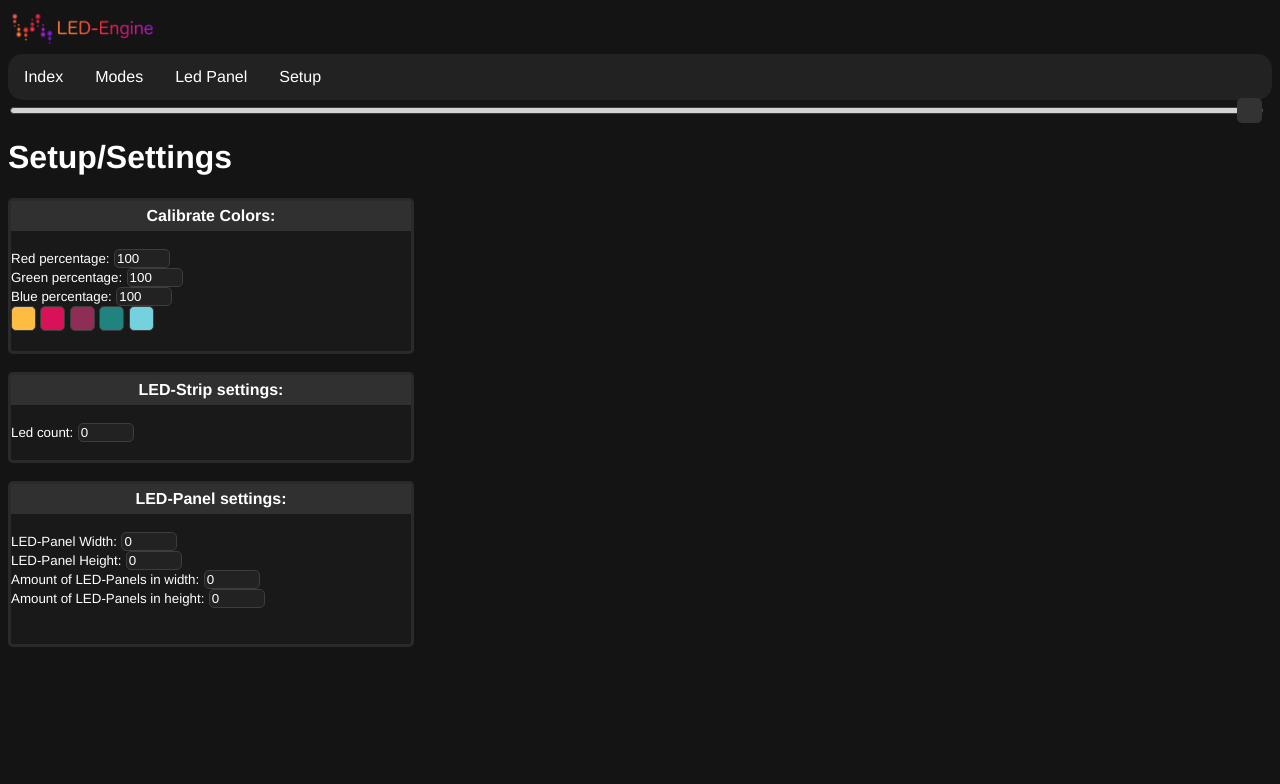
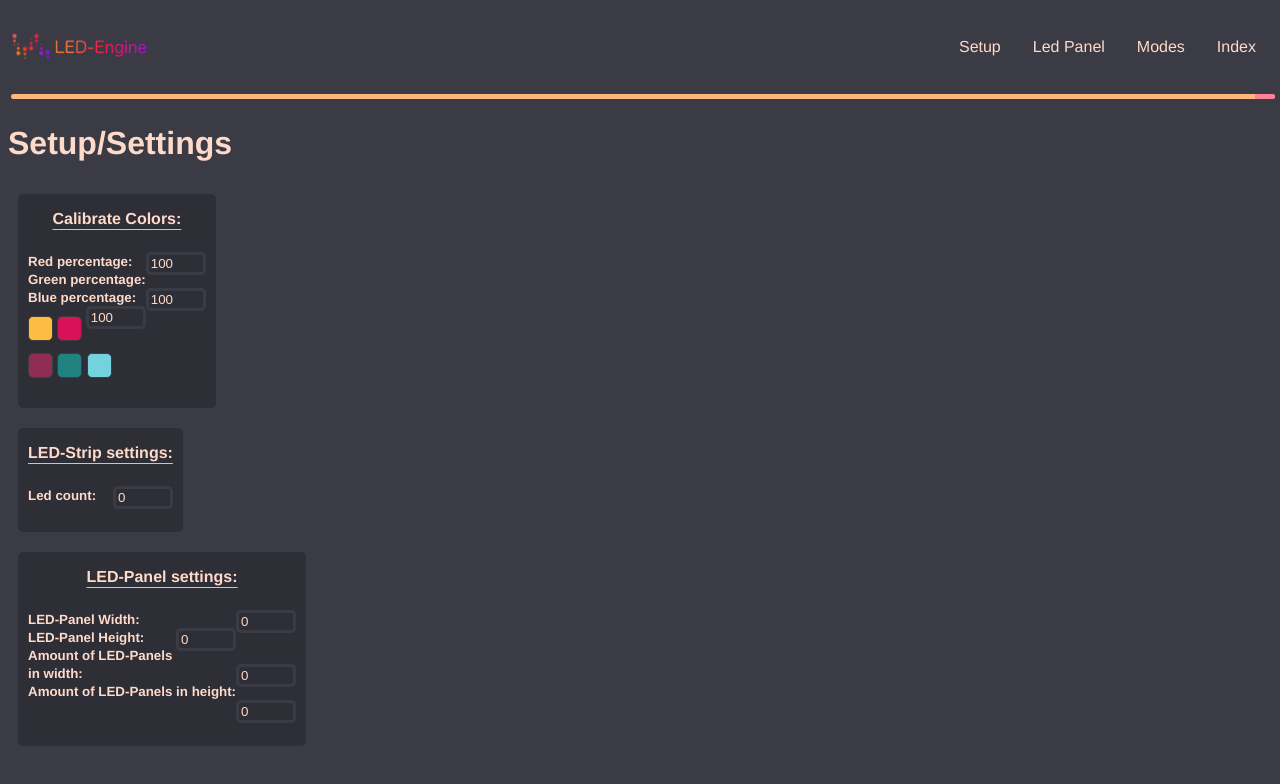
Before and after one commit to merijndewit/Led-Engine, a website: page LedEngine/public/Settings.html in a window 1280 px wide. Drawn offline with nearby package versions, Linux system fonts and the light colour scheme; no server answers.

Commit message:
redesigned the UI with an Led-Engine color pallete

```diff
--- a/LedEngine/public/styles.css
+++ b/LedEngine/public/styles.css
@@ -1,55 +1,73 @@
+:root {
+  --background-color:#3a3b45;
+  --background-color2:#2e2e36;
+  --text-color:#FFDAC9;
+  --shadow-brightness-slider:#FFB87A;
+  --highlight-brightness-slider:#61462e;
+
+  --color-0:#3a3b45;
+  --color-1:#FFB87A;
+  --color-2:#FF8099;
+  --color-3:#FFDAC9;
+}
+
 body {
   /*Banner font: hieragino maru gothic proN*/
     font-family: Helvetica;
-    background-color: rgb(20, 20, 20);
+    background-color: var(--background-color);
     /*background: url("img/circuit.png") repeat; this is for a background*/
   }
 h1{
-  color: white;
+  color: var(--text-color);
+
 }
 b{
-  color: white;
+  color: var(--text-color);
 }
 strong{
-  color: white;
+  color: var(--text-color);
 }
 small{
-  color: white;
+  color: var(--text-color);
 }
 
 input{
-  color:white
+  color: var(--text-color)
+}
+
+img {
+  width: 145px;
+  height: 40px;
+  padding-top: 20px;
 }
 
 .StaticColor{
-  color: white;
+  color: var(--text-color);
 }
 
+
 .range-slider {
+  overflow: hidden;
+  width: 100%;
   -webkit-appearance: none;
-  width: 99%;
-  height: 5px;
-  border-radius: 5px;
-  background: #d3d3d3;
+  background-color: var(--highlight-brightness-slider);
+}
+
+.range-slider::-webkit-slider-runnable-track {
+  height: 6px;
+  -webkit-appearance: none;
+  color: var(--shadow-brightness-slider);
+  margin-top: -1px;
 }
 
 .range-slider::-webkit-slider-thumb {
+  width: 20px;
   -webkit-appearance: none;
-  appearance: none;
-  width: 25px;
-  height: 25px;
-  border-radius: 5px;
-  background: #333333;
-  cursor: pointer;
+  height: 12px;
+  background: #FF8099;
+  box-shadow: calc(-1 * 100vh) 0 0 100vh var(--shadow-brightness-slider);
 }
 
-.range-slider::-moz-range-thumb {
-  width: 15px;
-  height: 5px;
-  border-radius: 5px;
-  background: #04AA6D;
-  cursor: pointer;
-}
 
 .mode-slider {
   -webkit-appearance: none;
@@ -86,28 +104,25 @@ input{
 
 ul {
     list-style-type: none;
-    margin: 0;
-    padding: 0;
-    overflow: hidden;
-    background-color: rgb(34, 34, 34);
-    border-radius: 15px;
+    background-color: var(--background-color);
+    width: auto;
+    float: right;
 }
 
 li {
-    float: left;
+    float: right;
 }
 
 li a {
     display: block;
-    color: white;
+    color: var(--text-color);
     text-align: center;
     padding: 14px 16px;
     text-decoration: none;
 }
 
-  /* Change the link color to #111 (black) on hover */
 li a:hover {
-    background-color: #111;
+    background-color: #999999;
 }
 
 p {
@@ -121,16 +136,26 @@ input{
 }
 
 button {
-  background-color: rgb(40, 40, 40);
-  color: white;
+  background-color: var(--color-2);
+  color: var(--text-color);
   border: 1px solid #3d3d3d;
-  border-radius: 0px;
+  border-radius: 5px;
   width: 100%;
+  margin-top: 10px;
+  font-weight: bold;
 }
 
 button:hover {
   background-color: #3d3d3d;
-  color: white;
+  color: var(--color-3);
+}
+
+input[type=text] {
+  float: right;
+  border-radius: 5px;
+  width: 50px;
+  background-color: var(--background-color2);
+  border: 3px solid var(--background-color);
 }
 
 .color0 {
@@ -138,48 +163,86 @@ button:hover {
   width: 25px;
   height: 25px;
   border-radius: 5px;
+
 }
 .color1 {
   background-color: #D81159;
   width: 25px;
   height: 25px;
   border-radius: 5px;
+
 }
 .color2 {
   background-color: #8F2D56;
   width: 25px;
   height: 25px;
   border-radius: 5px;
+
 }
 .color3 {
   background-color: #218380;
   width: 25px;
   height: 25px;
   border-radius: 5px;
+
 }
 .color4 {
   background-color: #73D2DE;
   width: 25px;
   height: 25px;
   border-radius: 5px;
+
+}
+
+.color-picker {
+  appearance: none;
+  border: 0;
+  padding: 0;
+  border-radius: 5px;
+  height: 23px;
+  width: 23px;
+  position: relative;
+  top: -3px;
+  background-color: var(--color-2);
+}
+
+.colors {
+  align-items: center;
+}
+
+.tool-container {
+  width: 30px;
+  float: right;
+}
+
+.canvas-tool {
+  width: 25px;
+  height: 25px;
+  border-radius: 4px;
+  float: right;
+  margin: 2px;
 }
 
 .Panel {
-  max-width: 400px;
-  background-color: rgb(25, 25, 25);
-  border: 3px solid rgb(42, 42, 42);
+  background-color: var(--background-color2);
+  border: 10px solid var(--background-color2);
   border-radius: 5px;
+  display: inline-block;
+  margin: 10px;
+  font-weight: bold;
 }
 
 .stopstart {
-  width: 49%;
+  width: 40%;
 }
 
 .Header-Panel {
-  background-color: rgb(48, 48, 48);
   padding-bottom: 6px;
   padding-top: 6px;
   text-align: center;
+  text-decoration: underline;
+  text-decoration-color: var(--color-1);
+  text-underline-offset: 5px;
 }
 
 .dropdown {
@@ -207,3 +270,10 @@ button:hover {
   width: 50px;
   height: 50px;
 }
+
+canvas {
+  border: 3px solid var(--background-color);
+  border-radius: 5px;
+  position: relative;
+  top: -10px;
+}
```
Also changed, not shown: LedEngine/public/LedPanel.html (+14 -11 lines), LedEngine/public/Modes.html (+1 -1 lines), 1 other file.
